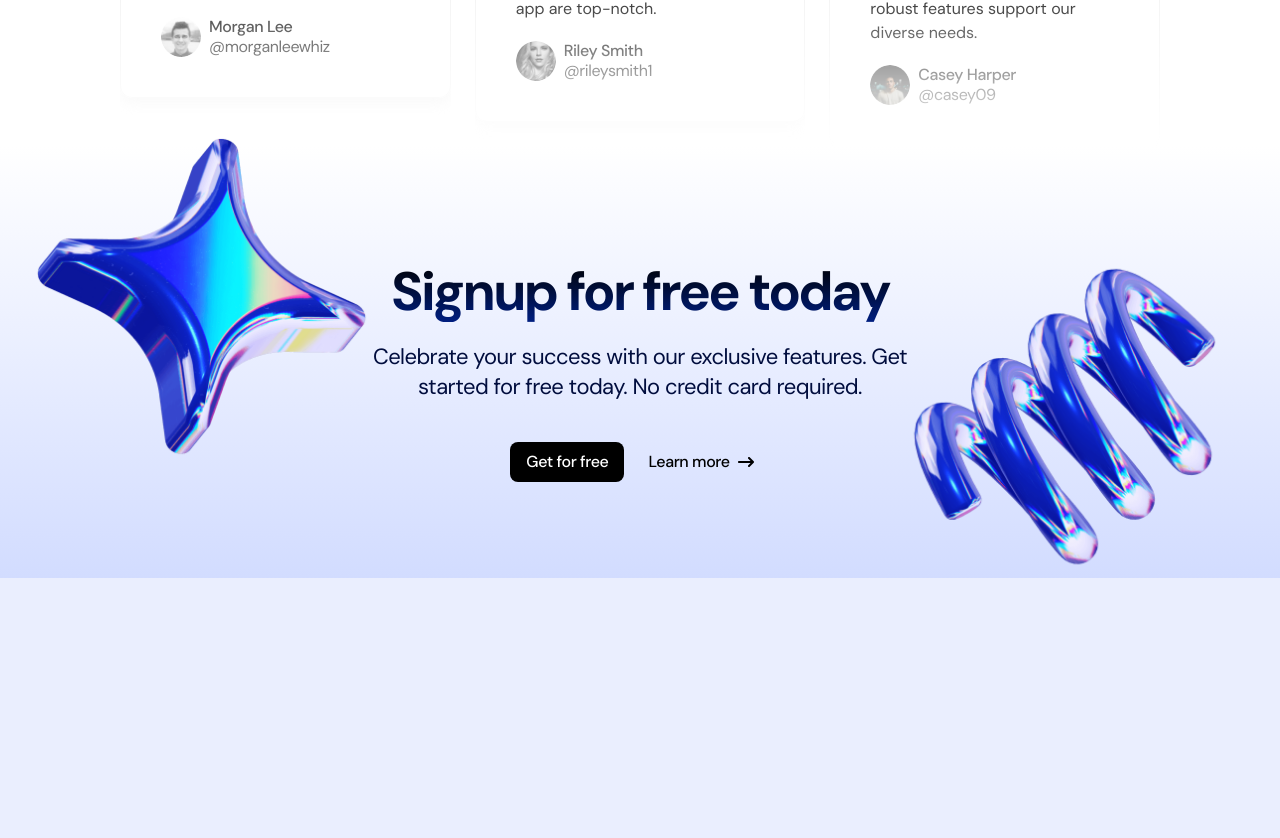
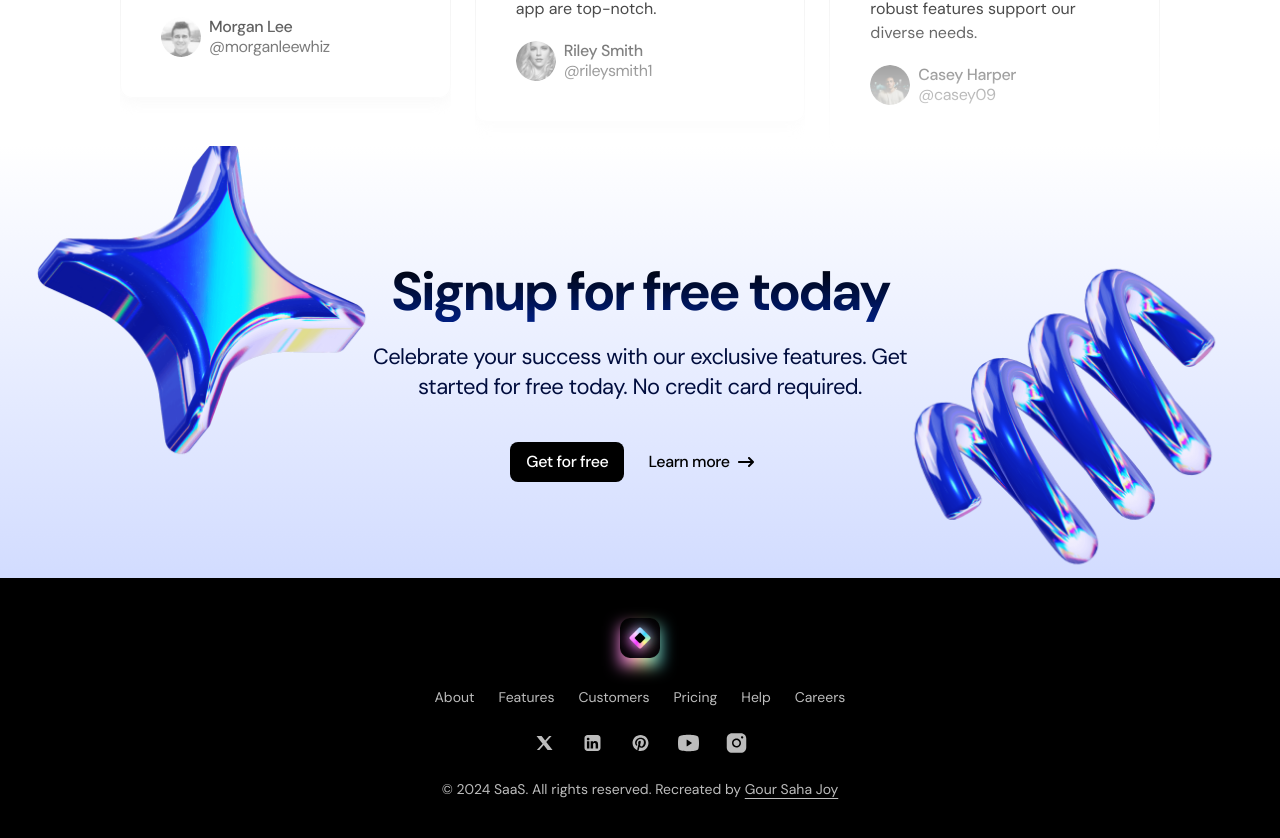
Before and after one commit to gsjoy24/light-sass, a Next.js app: page / in a window 1280 px wide. Shown: the part 3921-4759 px from the top of the page. Before the commit the page ends 4524 px from the top, so only its background shows below. Built offline with nearby package versions, Linux system fonts and the light colour scheme.

Commit message:
added footer

```diff
--- a/src/app/page.tsx
+++ b/src/app/page.tsx
@@ -1,4 +1,5 @@
 import CallToAction from '@/sections/CallToAction';
+import Footer from '@/sections/Footer';
 import Header from '@/sections/Header';
 import Hero from '@/sections/Hero';
 import LogoTicker from '@/sections/LogoTicker';
@@ -16,6 +17,7 @@ export default function Home() {
 			<Pricing />
 			<Testimonials />
 			<CallToAction />
+			<Footer />
 		</>
 	);
 }
--- a/src/sections/CallToAction.tsx
+++ b/src/sections/CallToAction.tsx
@@ -5,7 +5,7 @@ import { FaArrowRightLong } from 'react-icons/fa6';
 
 const CallToAction = () => {
 	return (
-		<section className='bg-gradient-to-b from-white to-[#d2dcff] py-24'>
+		<section className='bg-gradient-to-b from-white to-[#d2dcff] py-24 overflow-hidden'>
 			<div className='container'>
 				<div className='section-heading relative'>
 					<h2 className='section-title mt-5'>Signup for free today</h2>
--- /dev/null
+++ b/src/sections/Footer.tsx
@@ -0,0 +1,44 @@
+import logo from '@/assets/logosaas.png';
+import SocialInsta from '@/assets/social-insta.svg';
+import SocialLinkedin from '@/assets/social-linkedin.svg';
+import SocialPin from '@/assets/social-pin.svg';
+import SocialX from '@/assets/social-x.svg';
+import SocialTube from '@/assets/social-youtube.svg';
+import Image from 'next/image';
+import Link from 'next/link';
+
+const Footer = () => {
+	const currentYear = new Date().getFullYear();
+	return (
+		<footer className='bg-black text-[#bcbcbc] text-sm py-10 text-center'>
+			<div className='container'>
+				<div className="inline-flex relative before:content-[''] before:h-full before:w-full before:bottom-0 before:top-2 before:blur before:bg-[linear-gradient(to_right,#f87bff,#fb92cf,#ffdd9b,#c2f0b1,#2fd8fe)] before:absolute">
+					<Image src={logo} alt='logo' width={40} height={40} className='relative' />
+				</div>
+				<nav className='flex flex-col md:flex-row justify-center gap-6 mt-6'>
+					<Link href='/'>About</Link>
+					<Link href='/'>Features</Link>
+					<Link href='/'>Customers</Link>
+					<Link href='/'>Pricing</Link>
+					<Link href='/'>Help</Link>
+					<Link href='/'>Careers</Link>
+				</nav>
+				<div className='flex justify-center gap-6 my-6'>
+					<SocialX />
+					<SocialLinkedin />
+					<SocialPin />
+					<SocialTube />
+					<SocialInsta />
+				</div>
+				<p>
+					&copy; {currentYear} SaaS. All rights reserved. Recreated by{' '}
+					<Link className='underline underline-offset-4' href='http://goursahajoy.me/'>
+						Gour Saha Joy
+					</Link>
+				</p>
+			</div>
+		</footer>
+	);
+};
+
+export default Footer;
```
